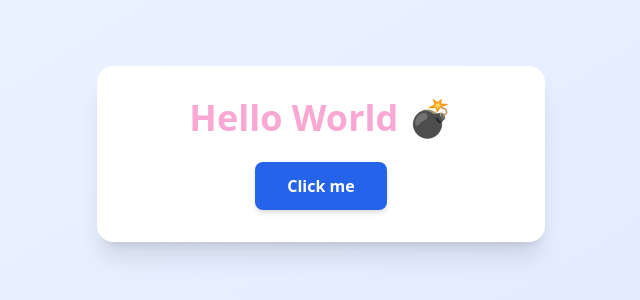
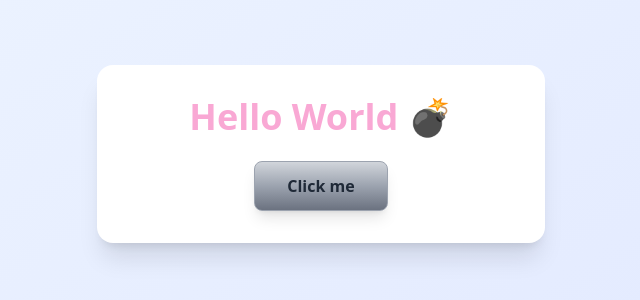
Before and after one commit to emanuelaanders/hello-world-site, a Vue app: page / in a window 1280 px wide. Shown: the part 246-546 px from the top of the page, without its empty margins (319-959 px from the left). Built offline with nearby package versions, Linux system fonts and the light colour scheme.

Commit message:
Make button metallic with gradient effect

```diff
--- a/src/App.vue
+++ b/src/App.vue
@@ -12,7 +12,7 @@
       </h1>
       <button
         @click="handleClick"
-        class="bg-blue-600 hover:bg-blue-700 text-white font-semibold py-3 px-8 rounded-lg transition-colors duration-200 shadow-md hover:shadow-lg"
+        class="bg-gradient-to-b from-gray-300 via-gray-400 to-gray-500 hover:from-gray-400 hover:via-gray-500 hover:to-gray-600 text-gray-800 font-bold py-3 px-8 rounded-lg transition-all duration-200 shadow-lg hover:shadow-xl border border-gray-400"
       >
         Click me
       </button>
```
